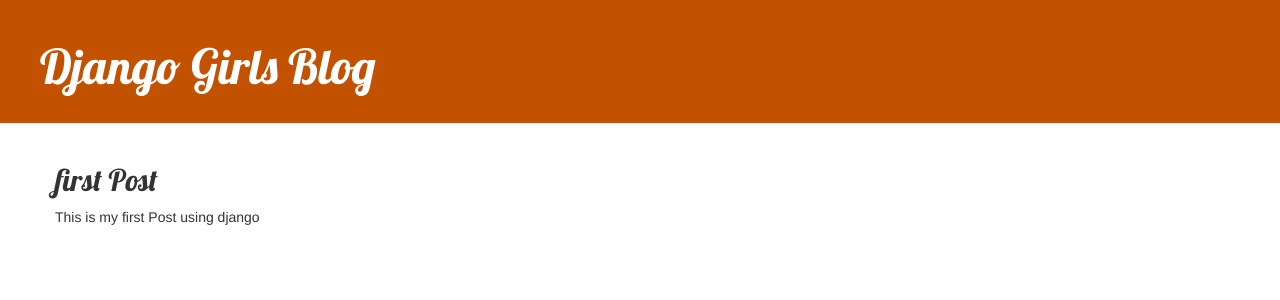
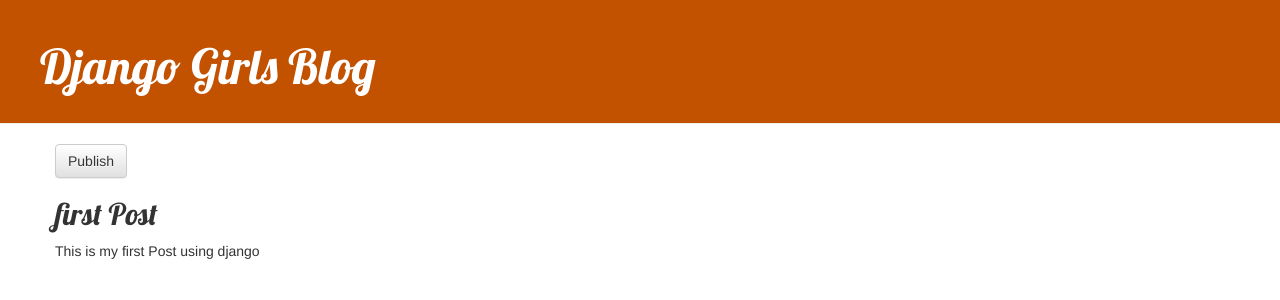
Before and after one commit to kimsj1993/blog-Ruby-on-Rails, a Django app: page /post/1/ in a window 1280 px wide. Shown: the top 300 px of the page. Run offline with Django 3.2, Linux system fonts and the light colour scheme; data comes from the database, SQL or seed files in the repository; both versions use the stored data as it was after the commit; some libraries are stand-ins or nearby versions.

Commit message:
add more to your website

```diff
--- a/blog/templates/blog/base.html
+++ b/blog/templates/blog/base.html
@@ -11,6 +11,8 @@
         <div class="page-header">
             {% if user.is_authenticated %}
                 <a href="{% url 'post_new' %}" class="top-menu"><span class="glyphicon glyphicon-plus"></span></a>
+                <a href="{% url 'post_draft_list' %}" class="top-menu"><span class="glyphicon glyphicon-edit"></span></a>
+
             {% endif %}
 
             <h1><a href="/">Django Girls Blog</a></h1>
--- a/blog/templates/blog/post_detail.html
+++ b/blog/templates/blog/post_detail.html
@@ -6,9 +6,12 @@
             <div class="date">
                 {{ post.published_date }}
             </div>
+        {% else %}
+            <a class="btn btn-default" href="{% url 'post_publish' pk=post.pk %}">Publish</a>
         {% endif %}
         {% if user.is_authenticated %}
             <a class="btn btn-default" href="{% url 'post_edit' pk=post.pk %}"><span class="glyphicon glyphicon-pencil"></span></a>
+            <a class="btn btn-default" href="{% url 'post_remove' pk=post.pk %}"><span class="glyphicon glyphicon-remove"></span></a>
         {% endif %}
 
         <h2>{{ post.title }}</h2>
--- a/blog/urls.py
+++ b/blog/urls.py
@@ -7,5 +7,12 @@ urlpatterns = [
     path('post/<int:pk>/', views.post_detail, name='post_detail'),
     path('post/new/', views.post_new, name='post_new'),
     path('post/<int:pk>/edit/', views.post_edit, name='post_edit'),
+    path('drafts/', views.post_draft_list, name='post_draft_list'),
+    path('post/<pk>/publish/', views.post_publish, name='post_publish'),
+    path('post/<pk>/remove/', views.post_remove, name='post_remove'),
+
+
+
+
 
 ]
--- a/blog/views.py
+++ b/blog/views.py
@@ -42,9 +42,22 @@ def post_edit(request, pk):
         if form.is_valid():
             post = form.save(commit=False)
             post.author = request.user
-            post.published_date = timezone.now()
             post.save()
             return redirect('post_detail', pk=post.pk)
     else:
         form = PostForm(instance=post)
     return render(request, 'blog/post_edit.html', {'form': form})
+
+def post_draft_list(request):
+    posts = Post.objects.filter(published_date__isnull=True).order_by('created_date')
+    return render(request, 'blog/post_draft_list.html', {'posts': posts})
+
+def post_publish(request, pk):
+    post = get_object_or_404(Post, pk=pk)
+    post.publish()
+    return redirect('post_detail', pk=pk)
+
+def post_remove(request, pk):
+    post = get_object_or_404(Post, pk=pk)
+    post.delete()
+    return redirect('post_list')
```
Also changed, not shown: blog/templates/blog/post_draft_list.html (added, +11 -0 lines), db.sqlite3.
